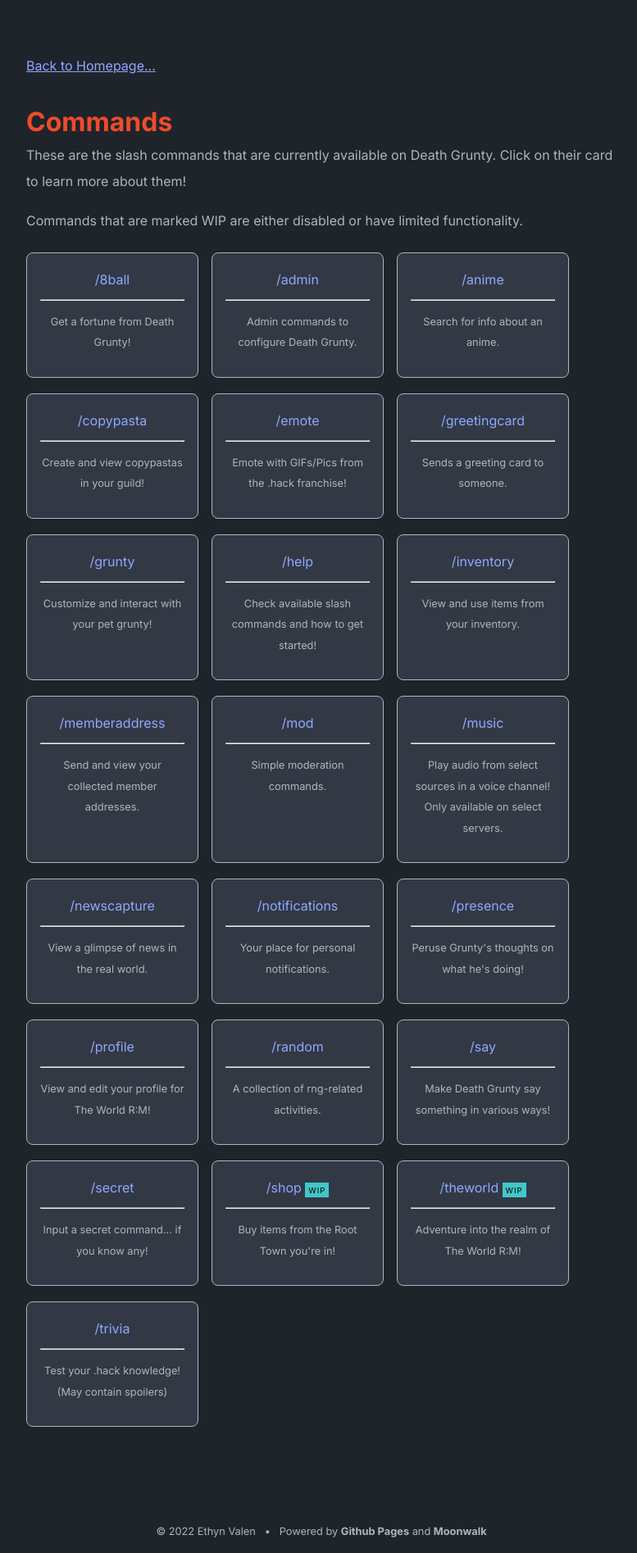
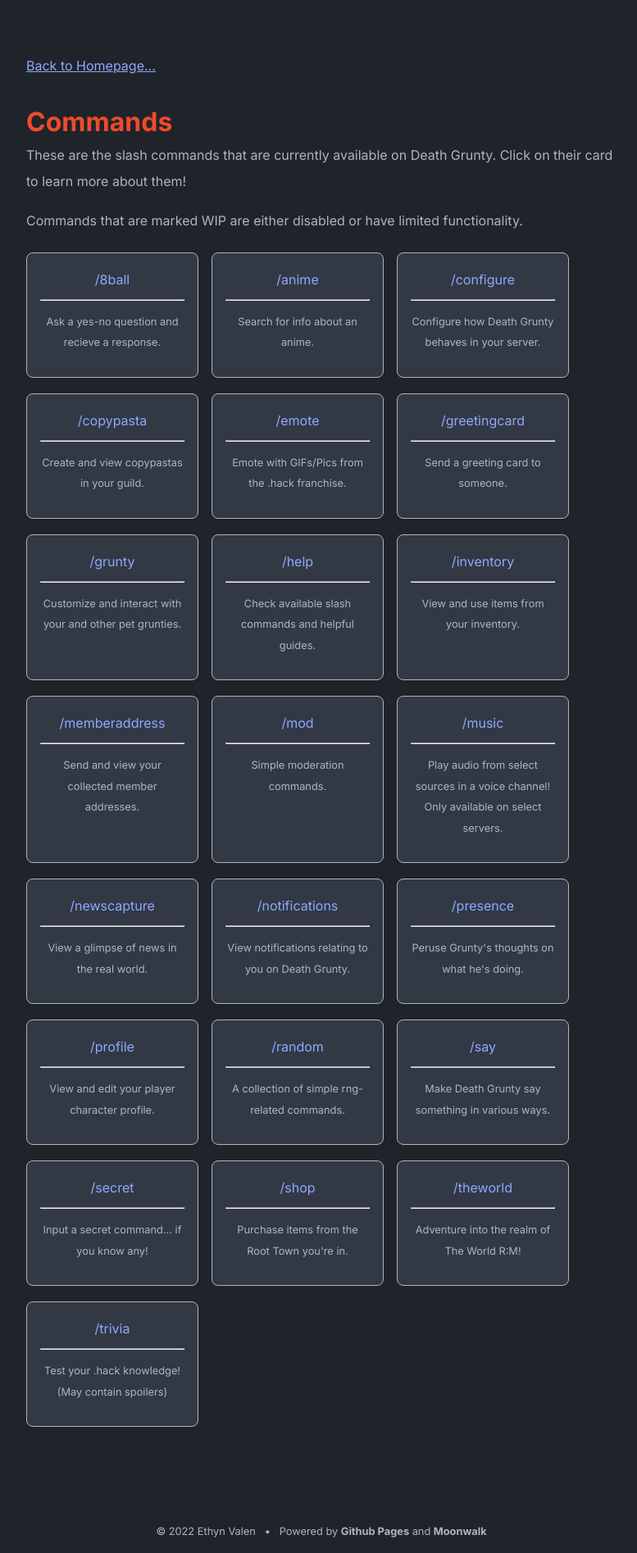
Before and after one commit to evpching/death-grunty-webpage, a Jekyll site: the page built from commands.html, in a window 1280 px wide. Shown: the whole page at 82% size, without its empty margins (248-1025 px from the left). Built offline with Jekyll 4.4.1, drawn with Linux system fonts in a browser that asks for light colours.

Commit message:
update command entries

```diff
--- a/_data/command_entries.yml
+++ b/_data/command_entries.yml
@@ -1,28 +1,28 @@
 commands:
   - title: /8ball
     url: 8ball
-    desc: Get a fortune from Death Grunty!
-  - title: /admin
-    url: admin
-    desc: Admin commands to configure Death Grunty.
+    desc: Ask a yes-no question and recieve a response.
   - title: /anime
     url: anime
     desc: Search for info about an anime.
+  - title: /configure
+    url: configure
+    desc: Configure how Death Grunty behaves in your server.
   - title: /copypasta
     url: copypasta
-    desc: Create and view copypastas in your guild!
+    desc: Create and view copypastas in your guild.
   - title: /emote
     url: emote
-    desc: Emote with GIFs/Pics from the .hack franchise!
+    desc: Emote with GIFs/Pics from the .hack franchise.
   - title: /greetingcard
     url: greetingcard
-    desc: Sends a greeting card to someone.
+    desc: Send a greeting card to someone.
   - title: /grunty
     url: grunty
-    desc: Customize and interact with your pet grunty!
+    desc: Customize and interact with your and other pet grunties.
   - title: /help
     url: help
-    desc: Check available slash commands and how to get started!
+    desc: Check available slash commands and helpful guides.
   - title: /inventory
     url: inventory
     desc: View and use items from your inventory.
@@ -40,30 +40,28 @@ commands:
     desc: View a glimpse of news in the real world.
   - title: /notifications
     url: notifications
-    desc: Your place for personal notifications.
+    desc: View notifications relating to you on Death Grunty.
   - title: /presence
     url: presence
-    desc: Peruse Grunty's thoughts on what he's doing!
+    desc: Peruse Grunty's thoughts on what he's doing.
   - title: /profile
     url: profile
-    desc: View and edit your profile for The World R:M!
+    desc: View and edit your player character profile.
   - title: /random
     url: random
-    desc: A collection of rng-related activities.
+    desc: A collection of simple rng-related commands.
   - title: /say
     url: say
-    desc: Make Death Grunty say something in various ways!
+    desc: Make Death Grunty say something in various ways.
   - title: /secret
     url: secret
     desc: Input a secret command... if you know any!
   - title: /shop
     url: shop
-    desc: Buy items from the Root Town you're in!
-    highlight: WIP
+    desc: Purchase items from the Root Town you're in.
   - title: /theworld
     url: theworld
     desc: Adventure into the realm of The World R:M!
-    highlight: WIP
   - title: /trivia
     url: trivia
     desc: Test your .hack knowledge! (May contain spoilers)
```
